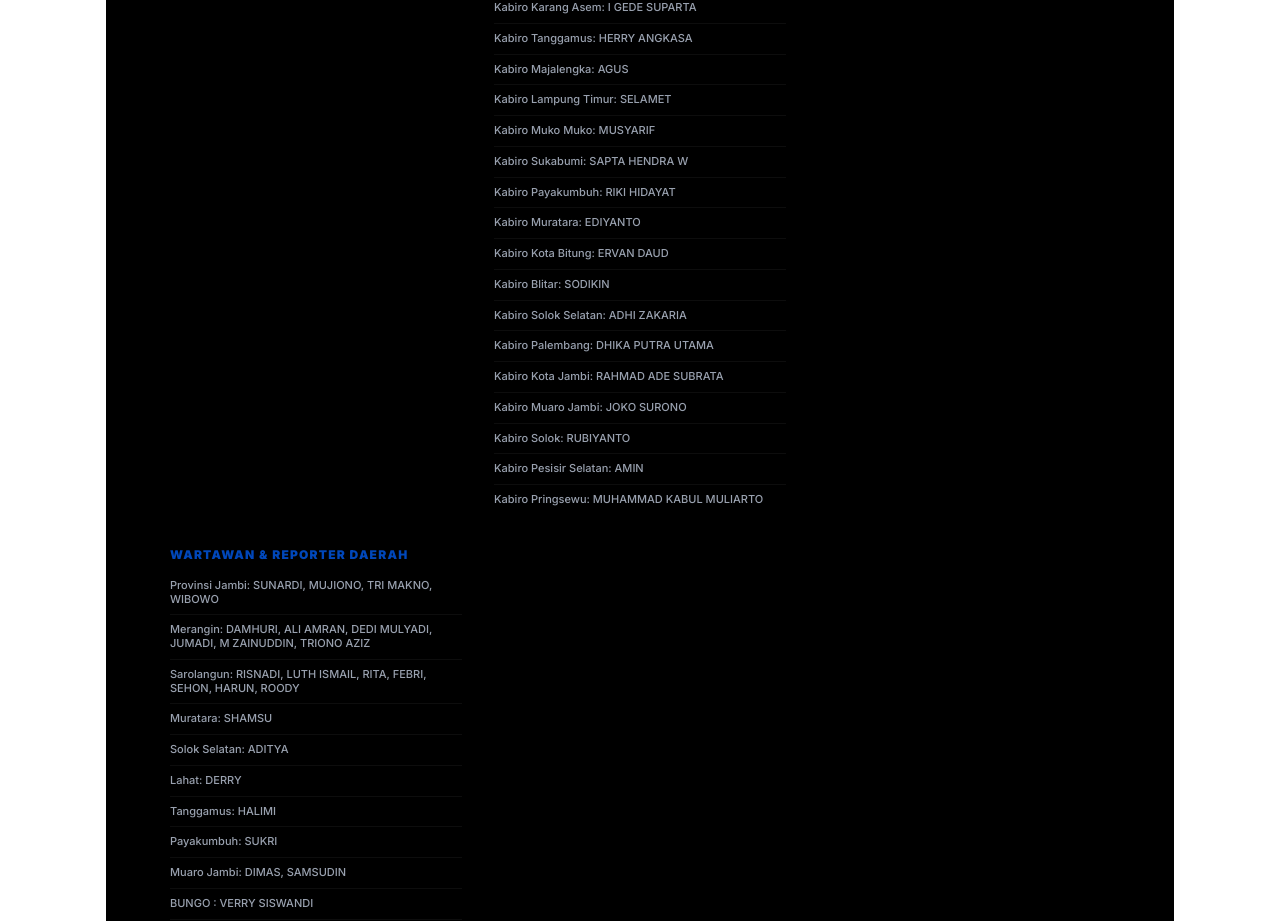
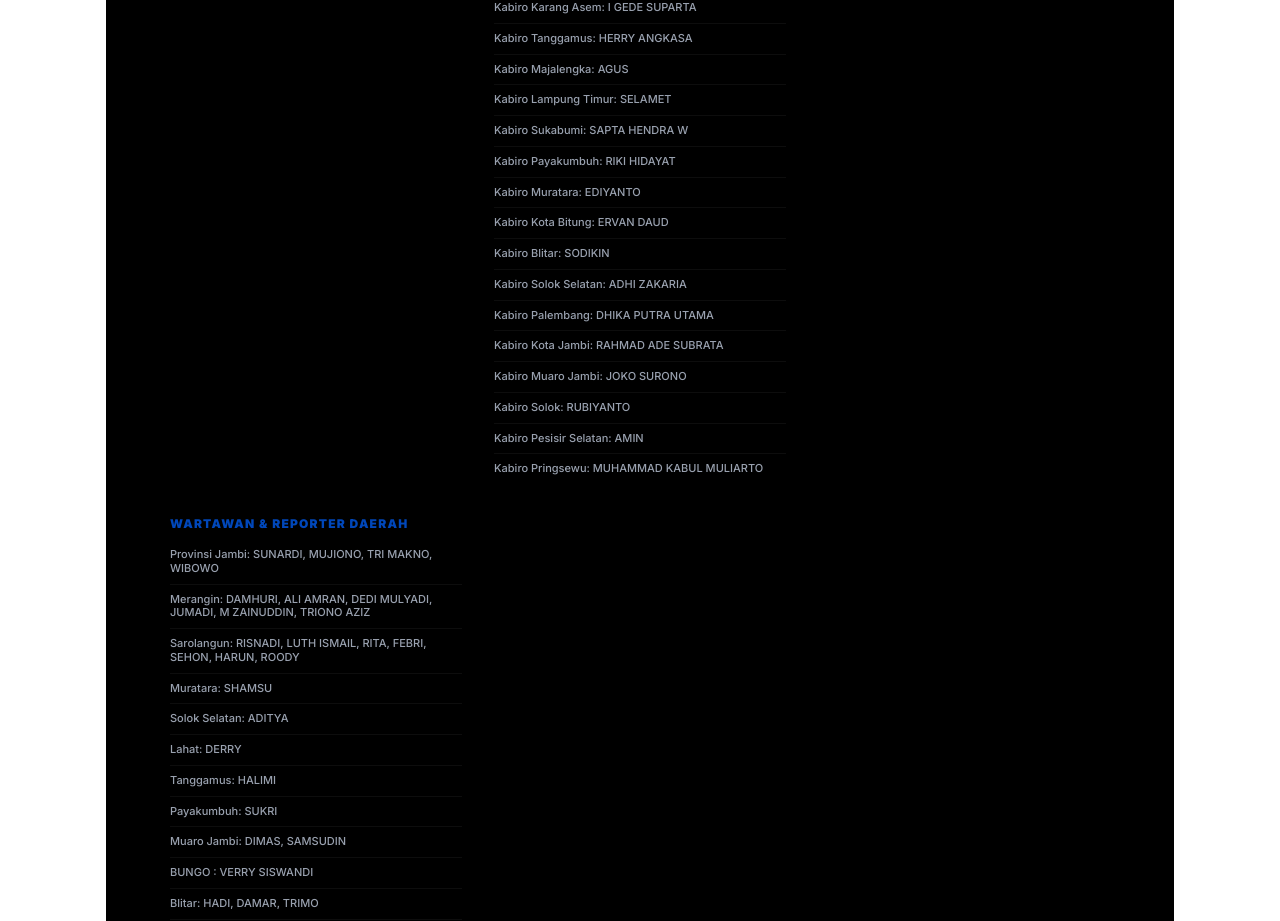
Before and after one commit to yosefmandala4-ui/newslan_lite, a Next.js app: page /redaksi in a window 1280 px wide. Shown: the part 2740-3661 px from the top of the page. Built offline with nearby package versions, Linux system fonts and the light colour scheme; no server answers; the database is empty.

Commit message:
Update page.tsx

```diff
--- a/src/app/(frontend)/redaksi/page.tsx
+++ b/src/app/(frontend)/redaksi/page.tsx
@@ -187,7 +187,6 @@ export default async function RedaksiPage() {
                             "Kabiro Tanggamus: HERRY ANGKASA",
                             "Kabiro Majalengka: AGUS",
                             "Kabiro Lampung Timur: SELAMET",
-                            "Kabiro Muko Muko: MUSYARIF",
                             "Kabiro Sukabumi: SAPTA HENDRA W",
                             "Kabiro Payakumbuh: RIKI HIDAYAT",
                             "Kabiro Muratara: EDIYANTO",
```
